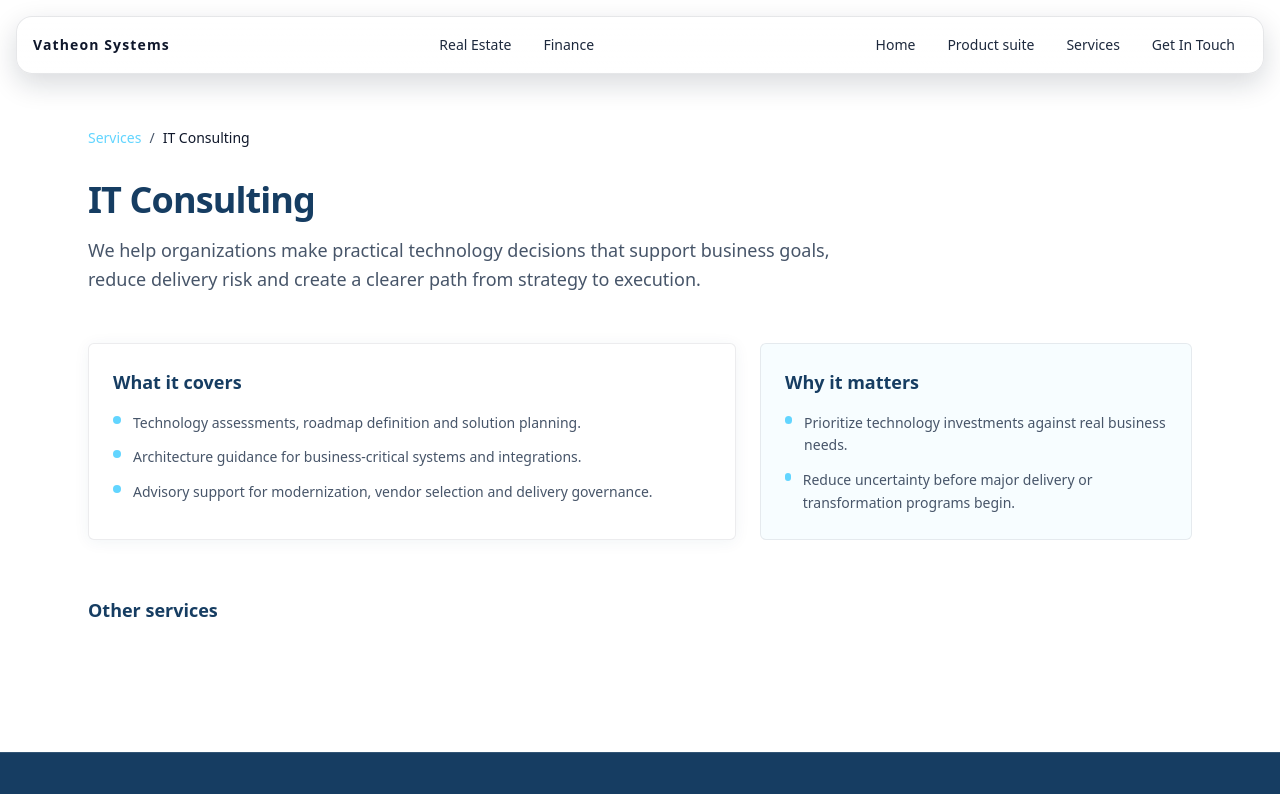
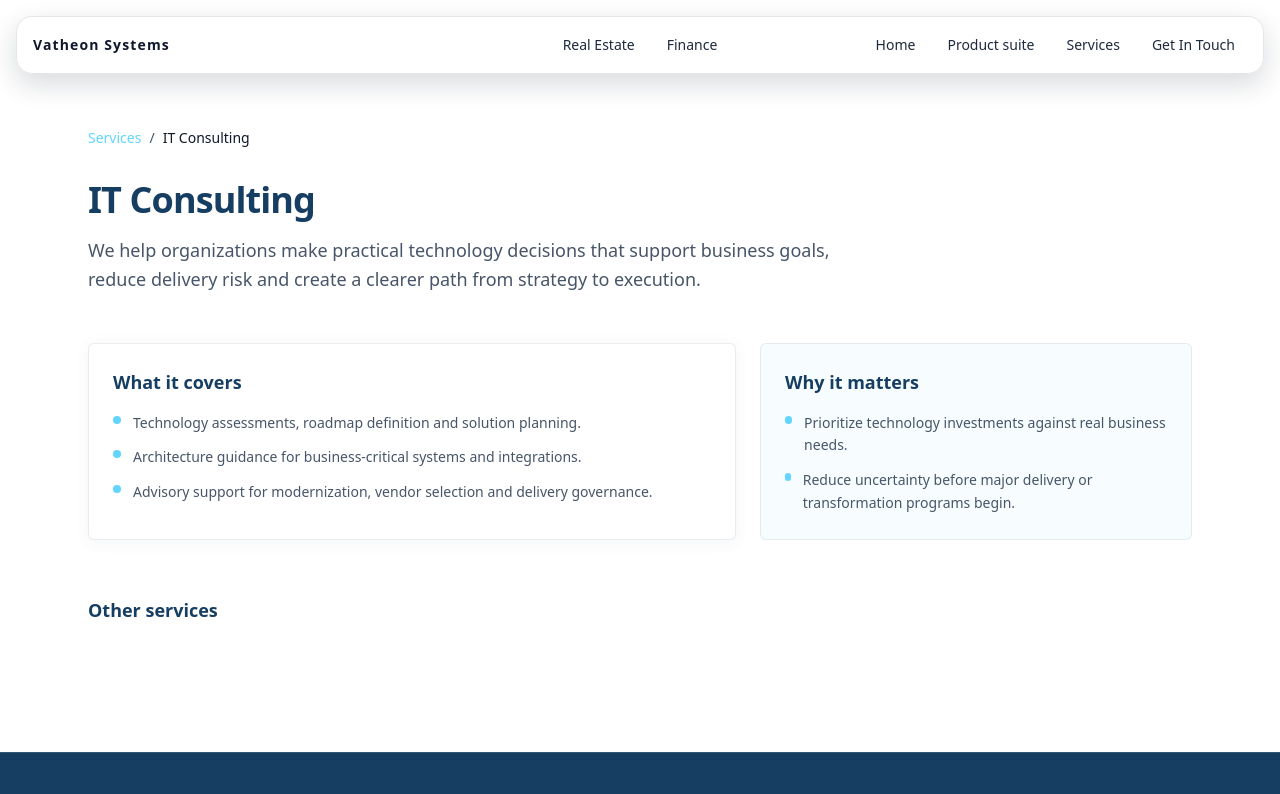
Before and after one commit to DavidMajomi/company-site, a Next.js app in the folder company/: page /services/it-consulting in a window 1280 px wide. Shown: the top 794 px of the page. Built offline with nearby package versions, Linux system fonts and the light colour scheme; what @mui/material-nextjs would draw is missing.

Commit message:
Refactor: Update Navbar component layout for styling consistency

```diff
--- a/company/app/components/Navbar.tsx
+++ b/company/app/components/Navbar.tsx
@@ -8,7 +8,7 @@ import { primaryNavLinks } from "../data/navigation";
 import { industries } from "../data/navigation";
 
 const baseNavClass =
-  "fixed top-4 left-4 right-4 z-50 bg-linear-to-b backdrop-blur-2xl backdrop-saturate-150 px-2 sm:px-4 py-3 rounded-2xl overflow-hidden flex flex-wrap items-center justify-center sm:justify-between border transition-colors before:pointer-events-none before:absolute before:inset-0 before:rounded-[inherit] before:border";
+  "fixed top-4 left-4 right-4 z-50 bg-linear-to-b backdrop-blur-2xl backdrop-saturate-150 px-2 sm:px-4 py-3 rounded-2xl overflow-hidden flex flex-wrap items-center justify-center gap-2 sm:grid sm:grid-cols-[1fr_auto_1fr] sm:items-center sm:gap-4 border transition-colors before:pointer-events-none before:absolute before:inset-0 before:rounded-[inherit] before:border";
 
 const baseLinkClass =
   "inline-flex h-8 items-center justify-center rounded-md px-3 text-sm transition-all focus-visible:outline-none focus-visible:ring-2 focus-visible:ring-(--color-accent)";
@@ -68,18 +68,16 @@ export function Navbar() {
 
   return (
     <header className="sticky z-10 mx-auto w-full max-w-6xl">
-      <nav
-        className={clsx(baseNavClass, state.nav)}
-      >
+      <nav className={clsx(baseNavClass, state.nav)}>
         <Link
           href="/"
           aria-label="Vatheon Systems"
-          className={clsx(baseBrandClass, state.brand)}
+          className={clsx(baseBrandClass, state.brand, "sm:justify-self-start")}
         >
           Vatheon Systems
         </Link>
 
-        <ul className="flex items-center gap-1 md:gap-2 ">
+        <ul className="flex items-center gap-1 md:gap-2 sm:justify-self-center">
           {industries.map((item) => (
             <li key={item.href}>
               <Link href={item.href} className={navLinkClass}>
@@ -89,7 +87,7 @@ export function Navbar() {
           ))}
         </ul>
 
-        <ul className="flex items-center gap-1 md:gap-2">
+        <ul className="flex items-center gap-1 md:gap-2 sm:justify-self-end">
           {primaryNavLinks.map((item) => (
             <li key={item.href}>
               <Link href={item.href} className={navLinkClass}>
```
